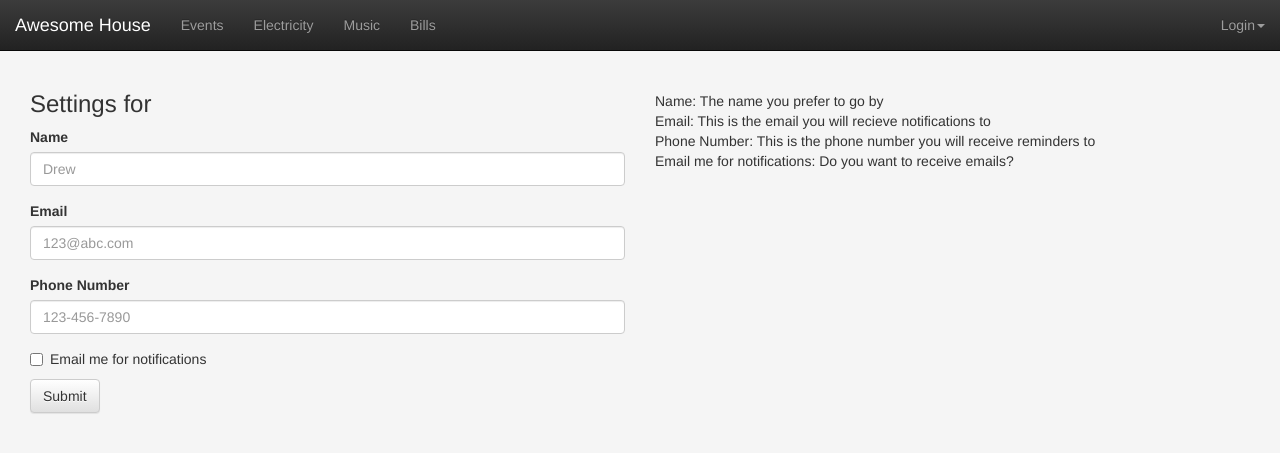
After one commit to DeepHorizons/awesome-house, a Python web app: template website/templates/settings.html in a window 1280 px wide. The commit adds this page. Shown: the top 453 px of the page. Run offline with Jinja, Linux system fonts and the light colour scheme; the template is opened without the code that fills it, so the values that code supplies are empty.

Commit message:
Intermediate commit. Will be switching over to WTF forms

```diff
--- a/website/templates/base.html
+++ b/website/templates/base.html
@@ -35,7 +35,7 @@
                 <ul class="nav navbar-nav navbar-right">
                     <li class="dropdown"><a href="#" class="dropdown-toggle" data-toggle="dropdown" role="button" aria-haspopup="true" aria-expanded="false">{{ current_user.name }}<span class="caret"></span></a>
                         <ul class="dropdown-menu">
-                            <li><a href="#">Settings</a></li>
+                            <li><a href="/login/settings">Settings</a></li>
                             <li><a href="/logout">Logout</a></li>
                         </ul>
                     </li>
--- /dev/null
+++ b/website/templates/settings.html
@@ -0,0 +1,43 @@
+{% extends "base.html" %}
+
+{% block body %}
+<div class="row>">
+    <div class="col-sm-6">
+        <h3>Settings for {{ current_user.name }}</h3>
+        <form action="/login/settings" method="POST">
+            <div class="form-group">
+                <label for="name">Name</label>
+                <input type="text" class="form-control" id="name" name="name" placeholder="Drew" value="{{ current_user.name }}">
+            </div>
+
+            <div class="form-group">
+                <label for="email">Email</label>
+                <input type="email" class="form-control" id="email" name="email" placeholder="123@abc.com" value="{{ current_user.email }}">
+            </div>
+
+            <div class="form-group">
+                <label for="phone_number">Phone Number</label>
+                <input type="tel" class="form-control" id="phone_number" name="phone_number" placeholder="123-456-7890" {% if current_user.phone_number %}value="{{ current_user.phone_number }}"{% endif %}>
+            </div>
+
+            <div class="checkbox">
+                <label for="email_me">
+                    <input type="checkbox" {% if current_user.email_me %}checked{% endif %} id="email_me" name="email_me"> Email me for notifications
+                </label>
+            </div>
+
+            <!-- TODO add password changer -->
+
+            <button type="submit" class="btn btn-default">Submit</button>
+        </form>
+    </div>
+    <br>
+    <div class="col-sm-6">
+        Name: The name you prefer to go by<br>
+        Email: This is the email you will recieve notifications to<br>
+        Phone Number: This is the phone number you will receive reminders to<br>
+        Email me for notifications: Do you want to receive emails?
+    </div>
+</div>
+
+{% endblock %}
```
Also changed, not shown: website/login.py (+20 -1 lines).
